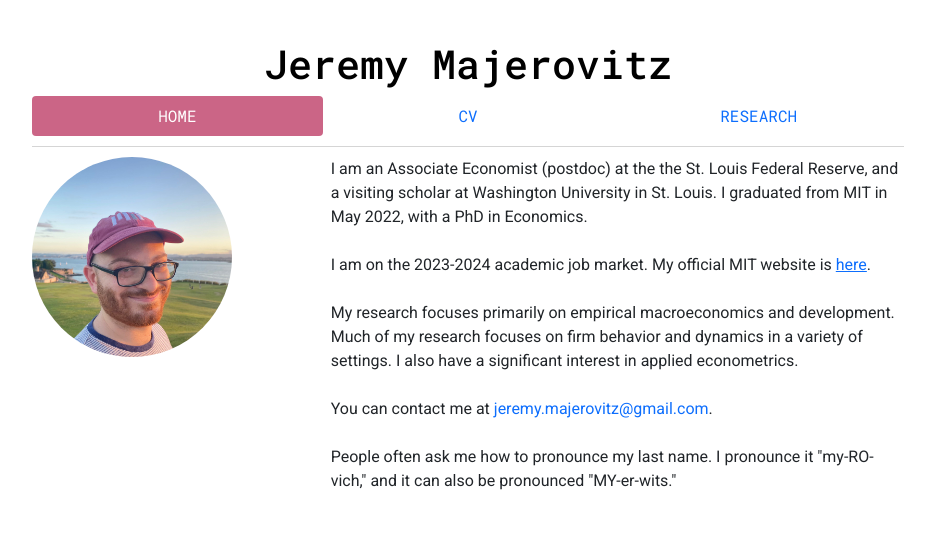
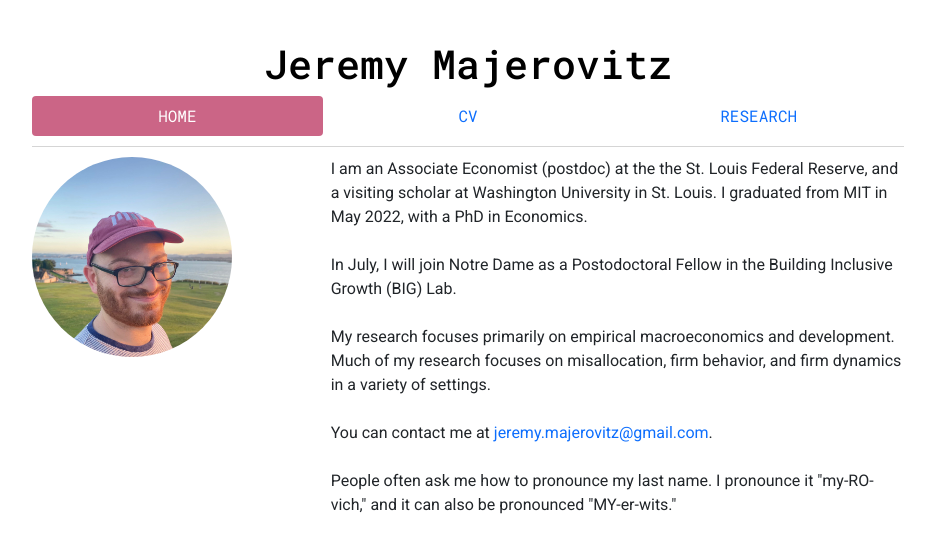
Before and after one commit to jmajic/jmajic.github.io, a Jekyll site: the page built from index.html, in a window 1280 px wide. Shown: the top 553 px of the page, without its empty margins (172-1104 px from the left). Built offline with Jekyll 4.4.1, drawn with Linux system fonts in a browser that asks for light colours.

Commit message:
Add in joining Notre Dame in July

```diff
--- a/index.html
+++ b/index.html
@@ -15,9 +15,9 @@ research: passive
 	<p>
 		I am an Associate Economist (postdoc) at the the St. Louis Federal Reserve, and a visiting scholar at Washington University in St. Louis. I graduated from MIT in May 2022, with a PhD in Economics. <br>
 		<br>
-		I am on the 2023-2024 academic job market. My official MIT website is <a href="https://economics.mit.edu/people/phd-students/jeremy-majerovitz">here</a>. <br>
+		In July, I will join Notre Dame as a Postodoctoral Fellow in the Building Inclusive Growth (BIG) Lab.<br>
 		<br>
-		My research focuses primarily on empirical macroeconomics and development. Much of my research focuses on firm behavior and dynamics in a variety of settings. I also have a significant interest in applied econometrics. <br>
+		My research focuses primarily on empirical macroeconomics and development. Much of my research focuses on misallocation, firm behavior, and firm dynamics in a variety of settings.<br>
 		<br>
 		You can contact me at <a href = "mailto: jeremy.majerovitz@gmail.com" style="text-decoration:none">jeremy.majerovitz@gmail.com</a>.<br>
 		<br>
```
